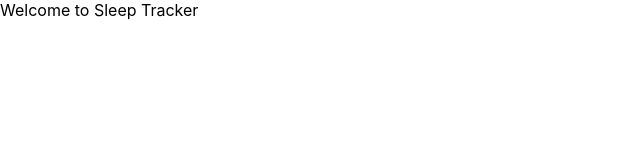
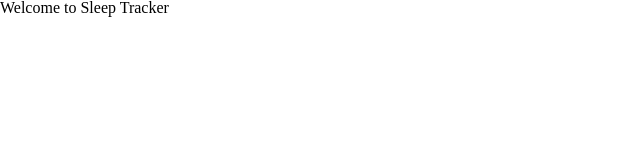
Before and after one commit to AustinGreer/ST-Frontend, a React (Create React App) app: page / in a window 1280 px wide. Shown: the top 160 px of the page, without its empty margins (0-640 px from the left). Built offline with nearby package versions, Linux system fonts and the light colour scheme.

Commit message:
updated readme, added eric myers reset to index.css

```diff
--- a/src/index.css
+++ b/src/index.css
@@ -1,13 +1,48 @@
+/* http://meyerweb.com/eric/tools/css/reset/
+   v2.0 | 20110126
+   License: none (public domain)
+*/
+
+html, body, div, span, applet, object, iframe,
+h1, h2, h3, h4, h5, h6, p, blockquote, pre,
+a, abbr, acronym, address, big, cite, code,
+del, dfn, em, img, ins, kbd, q, s, samp,
+small, strike, strong, sub, sup, tt, var,
+b, u, i, center,
+dl, dt, dd, ol, ul, li,
+fieldset, form, label, legend,
+table, caption, tbody, tfoot, thead, tr, th, td,
+article, aside, canvas, details, embed,
+figure, figcaption, footer, header, hgroup,
+menu, nav, output, ruby, section, summary,
+time, mark, audio, video {
+	margin: 0;
+	padding: 0;
+	border: 0;
+	font-size: 100%;
+	font: inherit;
+	vertical-align: baseline;
+}
+/* HTML5 display-role reset for older browsers */
+article, aside, details, figcaption, figure,
+footer, header, hgroup, menu, nav, section {
+	display: block;
+}
 body {
-  margin: 0;
-  font-family: -apple-system, BlinkMacSystemFont, 'Segoe UI', 'Roboto', 'Oxygen',
-    'Ubuntu', 'Cantarell', 'Fira Sans', 'Droid Sans', 'Helvetica Neue',
-    sans-serif;
-  -webkit-font-smoothing: antialiased;
-  -moz-osx-font-smoothing: grayscale;
+	line-height: 1;
 }
-
-code {
-  font-family: source-code-pro, Menlo, Monaco, Consolas, 'Courier New',
-    monospace;
+ol, ul {
+	list-style: none;
 }
+blockquote, q {
+	quotes: none;
+}
+blockquote:before, blockquote:after,
+q:before, q:after {
+	content: '';
+	content: none;
+}
+table {
+	border-collapse: collapse;
+	border-spacing: 0;
+}
```
Also changed, not shown: 1 other file (tests, documents, lock files or other folders).
